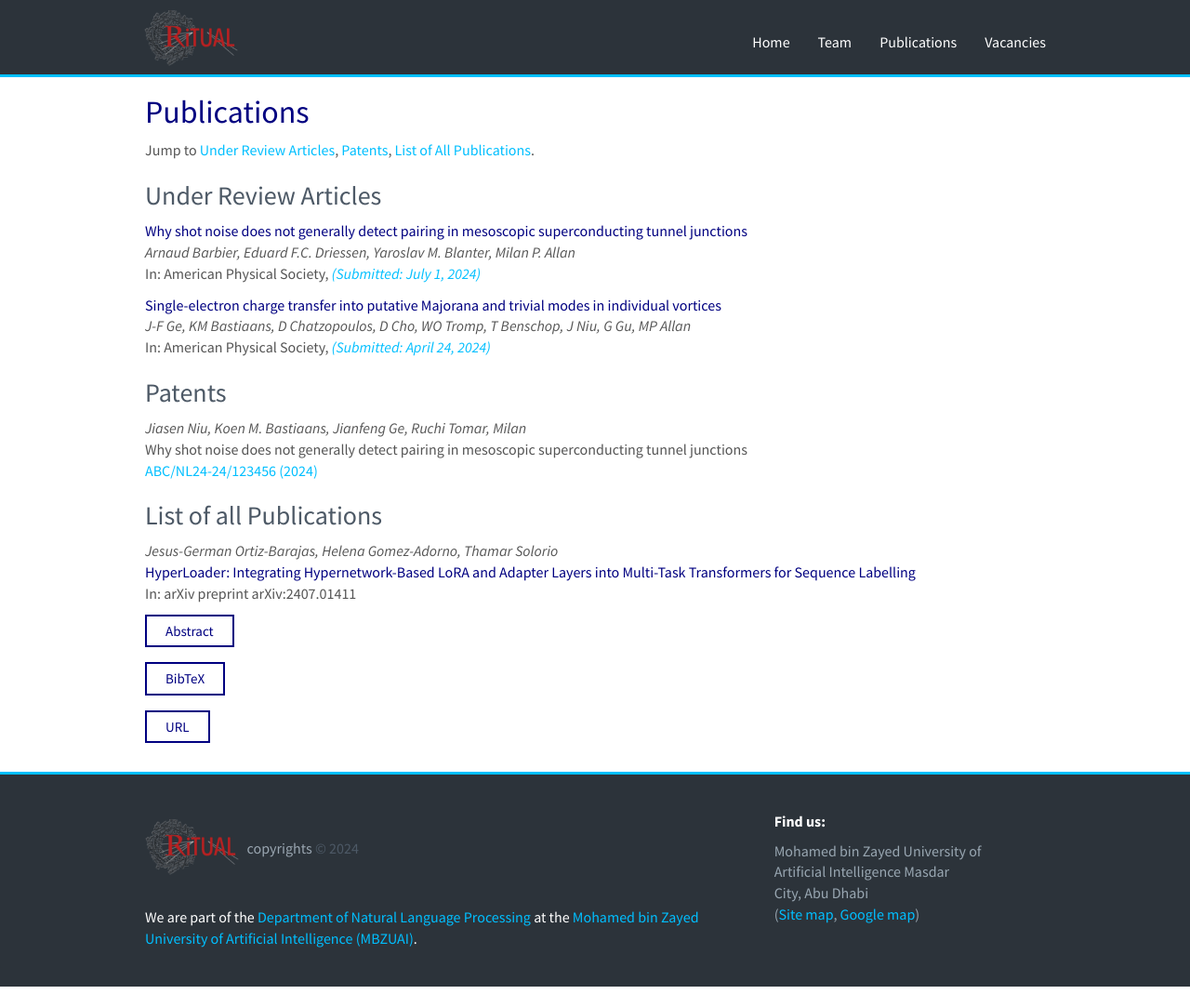
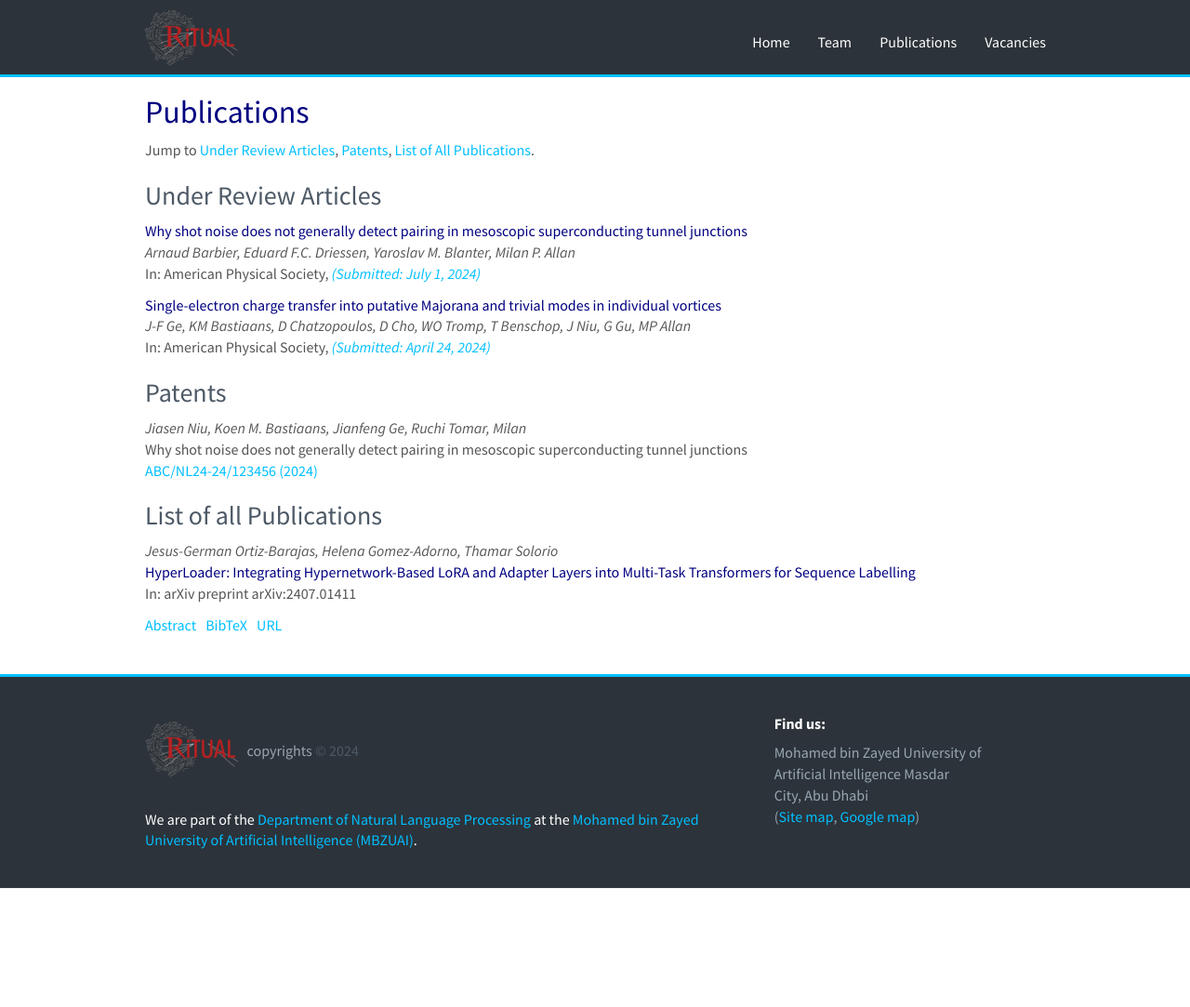
Before and after one commit to RamzaBasharat/MBZUAI, a Jekyll site: the page built from _pages/publications.md, in a window 1280 px wide and 1083 px high. Shown: the whole window at 93% size. Built offline with Jekyll 4.4.1, drawn with Linux system fonts in a browser that asks for light colours; nearby versions of some CDN libraries.

Commit message:
designing publishing page

```diff
--- a/_pages/publications.md
+++ b/_pages/publications.md
@@ -38,16 +38,16 @@ Jump to [Under Review Articles](#under-review-articles), [Patents](#patents), [L
   <em>{{ publi.authors }} </em><br />
   <span class="navy">{{ publi.title }}</span><br />
   In: {{publi.publisher}}
-  <div>
-  <a class="custom-navy-btn" data-toggle="collapse" href="#abstract" role="button" aria-expanded="false" aria-controls="abstract">
+<div class="button-container">
+  <a class="small-sky-btn" data-toggle="collapse" href="#abstract" role="button" aria-expanded="false" aria-controls="abstract">
     Abstract
   </a>
 
-  <a class="custom-navy-btn" data-toggle="collapse" href="#bibtex" role="button" aria-expanded="false" aria-controls="bibtex">
+  <a class="small-sky-btn" data-toggle="collapse" href="#bibtex" role="button" aria-expanded="false" aria-controls="bibtex">
     BibTeX
   </a>
 
-  <a class="custom-navy-btn" data-toggle="collapse" href="#url" role="button" aria-expanded="false" aria-controls="url">
+  <a class="small-sky-btn" data-toggle="collapse" href="#url" role="button" aria-expanded="false" aria-controls="url">
     URL
   </a>
 </div>
@@ -61,13 +61,13 @@ Jump to [Under Review Articles](#under-review-articles), [Patents](#patents), [L
 
 <div class="collapse" id="bibtex">
   <div class="card card-body">
-    {{publi.bibtex}}
+   <pre>{{publi.bibtex}}</pre>
   </div>
 </div>
 
 <div class="collapse" id="url">
   <div class="card card-body">
-    <a href="{{publi.url}}" target="_blank" class="custom-link">{{publi.url}}</a>
+    <a href="{{ publi.url }}" target="_blank" class="custom-link">{{ publi.url }}</a>
   </div>
 </div>
 
--- a/css/main.scss
+++ b/css/main.scss
@@ -159,6 +159,30 @@ color:#99a7b2;
     text-transform: none;
 }
 
+// -----------small sky button-----------------------------------
+
+.custom-sky-btn {
+    display: inline-block;
+    padding: 5px 10px;
+    font-size: 15px;
+    text-align: center;
+    text-decoration: none;
+    text-transform: none;
+    color: 	#00bfff; /* Text color */
+    background-color: #fff; /* Background color */
+    border: 2px solid #00bfff; /* Remove default border */
+    cursor: pointer; /* Pointer cursor on hover */
+    margin: 0 10px 5px 0px;
+}
+
+.small-sky-btn:hover {
+    color: #fff;
+    background-color: #00bfff; /* Darker background color on hover */
+    text-decoration: none;
+    text-transform: none;
+}
+
+
 //-------------------------custom button-----------------------------
 .custom-sky-btn {
     display: inline-block;
@@ -259,3 +283,36 @@ color:#99a7b2;
 .footer-icon{
 margin-right:5px;
 }
+
+// --------------------------
+.button-container {
+    display: flex;             /* Use flexbox for alignment */
+    gap: 10px;                 /* Space between buttons */
+    margin-bottom: 15px;       /* Margin below the button container */
+}
+
+.card.card-body {
+    background-color: #f9f9f9; /* Background color for the card body */
+    border: 1px solid #ddd;    /* Border color for the card body */
+    padding: 15px;             /* Padding inside the card body */
+    font-size: 16px;           /* Font size for the content */
+}
+
+/* Custom styles for links inside collapsible content */
+.custom-link {
+    color: #007bff;            /* Link color */
+    text-decoration: none;     /* Remove underline */
+}
+
+.custom-link:hover {
+    color: #0056b3;            /* Link color on hover */
+    text-decoration: underline; /* Underline on hover */
+}
+
+/* Custom styles for the preformatted text */
+pre {
+    background-color: #eee;    /* Background color for preformatted text */
+    padding: 10px;             /* Padding inside the preformatted text */
+    border-radius: 5px;        /* Rounded corners */
+    overflow-x: auto;          /* Horizontal scrolling if needed */
+}
```
